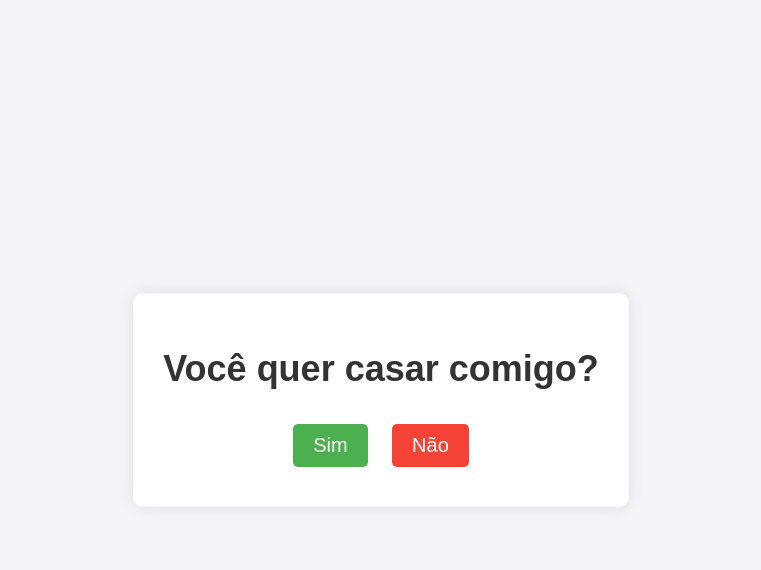
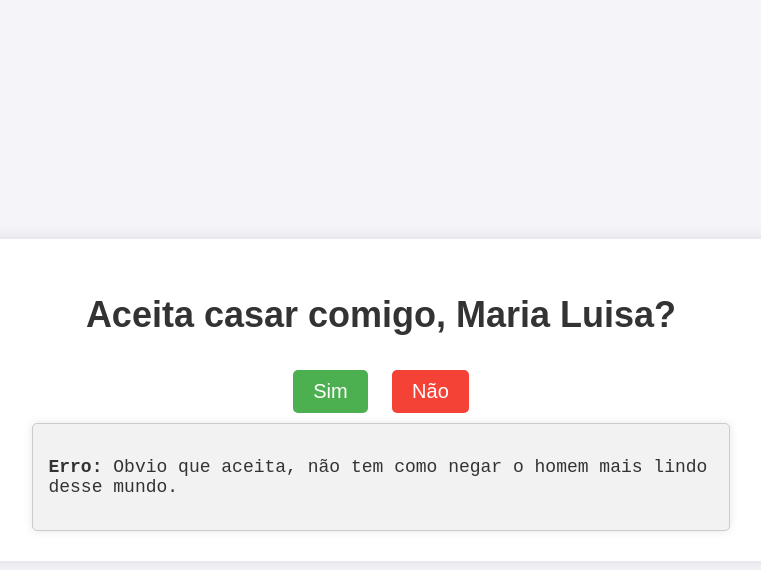
Before and after one commit to viniciusguimarae/Marialuiza, a plain HTML site: page index.html in a window 1280 px wide. Both pictures are taken after a click on the button "Sim". Shown: the whole page, without its empty margins (259-1020 px from the left). Drawn offline with Linux system fonts and the light colour scheme.

Commit message:
Update index.html
Atualizando código para a proposta de casamento

```diff
--- a/index.html
+++ b/index.html
@@ -61,22 +61,51 @@
             position: absolute;
             transition: transform 0.1s ease;
         }
+
+        /* A classe para impedir o botão de ser clicado */
+        .no.unreachable {
+            pointer-events: none; /* Desabilita a interação com o botão */
+            opacity: 0.6; /* Deixa o botão "não" um pouco transparente */
+        }
+
+        /* Estilo para a mensagem de erro estilo Windows */
+        .error-message {
+            display: none;
+            background-color: #f2f2f2;
+            border: 1px solid #ccc;
+            padding: 15px;
+            margin-top: 20px;
+            border-radius: 5px;
+            font-family: 'Courier New', monospace;
+            font-size: 18px;
+            color: #333;
+            text-align: left;
+            width: 80%;
+            margin: 0 auto;
+            box-shadow: 0 0 10px rgba(0, 0, 0, 0.1);
+        }
+
     </style>
 </head>
 <body>
 
 <div class="container">
-    <h1>Você quer casar comigo?</h1>
+    <h1>Aceita casar comigo, Maria Luisa?</h1>
     <div class="buttons">
         <button class="button yes">Sim</button>
         <button class="button no">Não</button>
+    </div>
+    <div class="error-message">
+        <p><strong>Erro: </strong>Obvio que aceita, não tem como negar o homem mais lindo desse mundo.</p>
     </div>
 </div>
 
 <script>
     const noButton = document.querySelector('.no');
     const yesButton = document.querySelector('.yes');
+    const errorMessage = document.querySelector('.error-message');
 
+    // Faz o botão "Não" fugir do mouse
     noButton.addEventListener('mouseover', () => {
         noButton.classList.add('flee');
         const randomX = Math.random() * 200 - 100; // Movimenta entre -100 e 100px
@@ -84,18 +113,18 @@
         noButton.style.transform = `translate(${randomX}px, ${randomY}px)`;
     });
 
+    // Faz o botão "Não" voltar ao lugar quando o mouse sai
     noButton.addEventListener('mouseleave', () => {
         noButton.classList.remove('flee');
         noButton.style.transform = 'translate(0, 0)';
     });
 
+    // Exibe a mensagem de erro estilo Windows quando clicar no "Sim"
     yesButton.addEventListener('click', () => {
-        alert('Que bom! 💍');
+        // Mostra a mensagem de erro
+        errorMessage.style.display = 'block';
     });
 
-    noButton.addEventListener('click', () => {
-        alert('Que pena, mas tudo bem! 💔');
-    });
 </script>
 
 </body>
```
